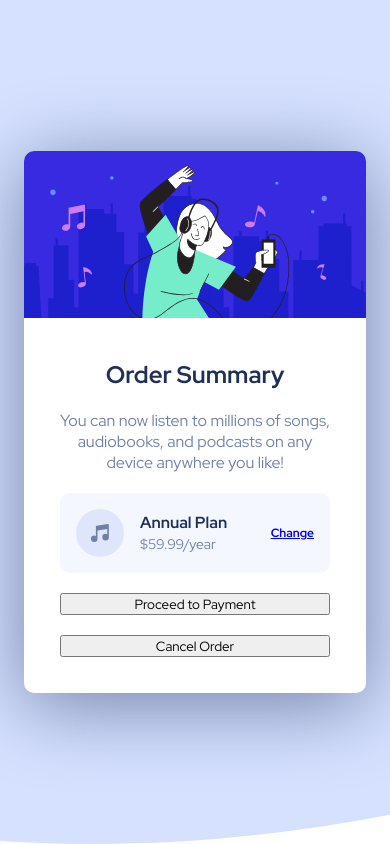
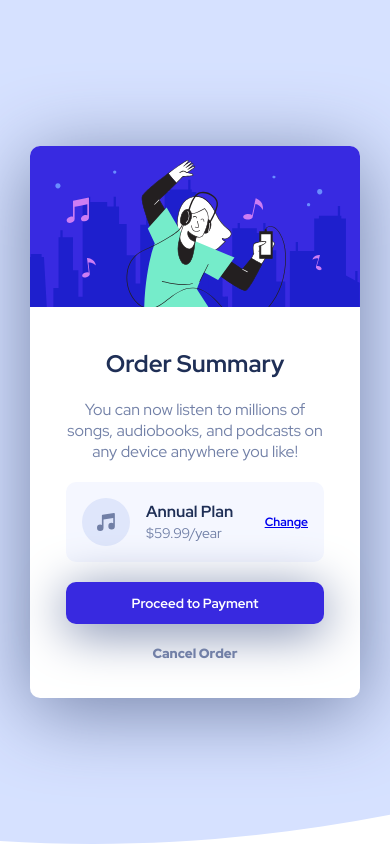
Before and after one commit to ManasiCoder/order-summary-plan, a plain HTML site: page index.html in a window 390 px wide. Drawn offline with Linux system fonts and the light colour scheme.

Commit message:
Style mobile finished

```diff
--- /dev/null
+++ b/assets/css/button.css
@@ -0,0 +1,23 @@
+button.payment {
+  width: 100%;
+  padding: 1.2rem 0;
+  display: block;
+  font-weight: 700;
+  border-radius: 1rem;
+  color: var(--white);
+  background-color: var(--bright-blue);
+  box-shadow: 0 0.8rem 5rem var(--desatured-blue);
+}
+
+button.payment:hover {
+  background-color: var(--purple);
+}
+
+button.cancel {
+  font-weight: 900;
+  color: var(--desatured-blue);
+}
+
+button.cancel:hover {
+  color: var(--dark-blue);
+}
--- a/assets/css/container.css
+++ b/assets/css/container.css
@@ -1,5 +1,6 @@
 main.container {
-  max-width: 100%;
+  width: 100%;
+  max-width: 330px;
   background-color: var(--white);
   border-radius: 1rem;
   box-shadow: 0 1.2rem 8rem var(--desatured-blue);
--- a/assets/css/main.css
+++ b/assets/css/main.css
@@ -5,3 +5,4 @@
 @import url("./image.css");
 @import url("./plan-display.css");
 @import url("./plan-container.css");
+@import url("./button.css");
--- a/assets/css/plan-display.css
+++ b/assets/css/plan-display.css
@@ -1,8 +1,8 @@
 div.plan-display {
   padding: 1.6rem;
   display: flex;
+  justify-content: space-between;
   align-items: center;
-  justify-content: space-between;
   text-align: start;
   border-radius: 1rem;
   background-color: var(--very-pale-blue);
@@ -10,6 +10,12 @@ div.plan-display {
   a {
     font-size: 1.2rem;
     font-weight: 700;
+    transition: all 0.5s ease;
+  }
+
+  a:hover {
+    text-decoration: none;
+    color: var(--purple);
   }
 
   div.image-and-plan {
@@ -29,6 +35,13 @@ div.plan-display {
       font-size: 1.4rem;
     }
   }
+}
 
+@media screen and (max-width: 370px) {
+  div.plan-display,
+  div.image-and-plan {
+    flex-direction: column;
+    gap: 1.6rem;
+  }
 
 }
--- a/assets/css/reset.css
+++ b/assets/css/reset.css
@@ -11,3 +11,10 @@ body {
   height: 100%;
   font-size: 62.5%;
 }
+
+button {
+  border: none;
+  background-color: transparent;
+  cursor: pointer;
+  transition: color 0.5s ease, background-color 0.5s ease;
+}
--- a/assets/css/variables.css
+++ b/assets/css/variables.css
@@ -7,4 +7,6 @@
   --very-pale-blue: hsl(225, 100%, 98%);
   --desatured-blue: hsl(224, 23%, 55%);
   --dark-blue: hsl(223, 47%, 23%);
+
+  --purple: rgb(118, 108, 241);
 }
```
Also changed, not shown: assets/css/body.css (line endings or trailing spaces).
